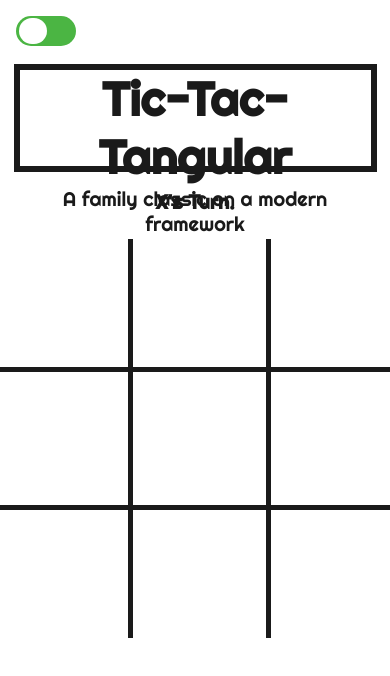
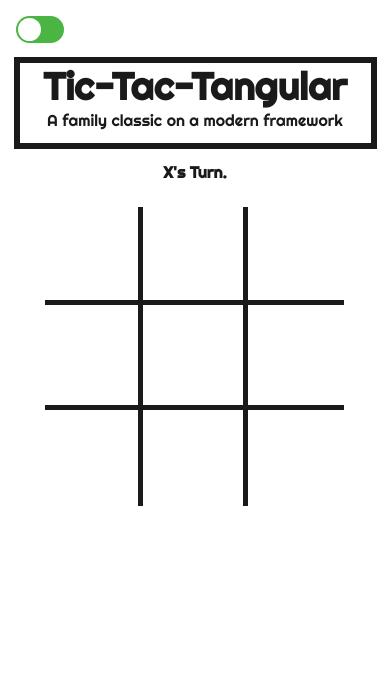
Before and after one commit to devmarantz/Tic-Tac-Tangular, an Angular app: page / in a window 390 px wide. Shown: the top 676 px of the page. Built offline with nearby package versions, Linux system fonts and the light colour scheme.

Commit message:
Add responsiveness at 450px

```diff
--- a/src/app/app.component.scss
+++ b/src/app/app.component.scss
@@ -122,3 +122,30 @@ h2, p{
     font-size: 20px;
   }
 }
+
+@media all and (max-width: 450px) {
+  .darkModeToggle {
+    height: 25px;
+  }
+  .titleBorder{
+    height: 5rem;
+  }
+  .gameTitle{
+    font-size: 38px;
+  }
+  .description{
+    font-size: 16px;
+  }
+  .outer{
+    width: 48px;
+    height: 27px;
+  }
+  .inner{
+    width: 23px;
+    height: 23px;
+    top: 6%;
+  }
+  .toggleInner{
+    transform: translateX(21px);
+  }
+}
--- a/src/app/game-board/game-board.component.scss
+++ b/src/app/game-board/game-board.component.scss
@@ -182,3 +182,35 @@ h2{
     border: 14px solid rgb(59, 173, 59);
   }
 }
+
+@media all and (max-width: 450px) {
+  h2{
+    margin-bottom: 25px;
+    font-size: 16px;
+  }
+  .board{
+    width: 300px;
+    height: 300px;
+  }
+  .resetButton{
+    width: 300px;
+  }
+  .square.top {
+    height: 31%;
+  }
+  .square.left {
+      width: 31%;
+  }
+  .X:before, .X:after {
+    left: 43px;
+    top: 8px;
+    width: 13px;
+    height: 85px;
+  }
+  .O {
+    border: 11px solid #1a1a1a;
+  }
+  .square .O.winner {
+    border: 11px solid rgb(59, 173, 59);
+  }
+}
```
